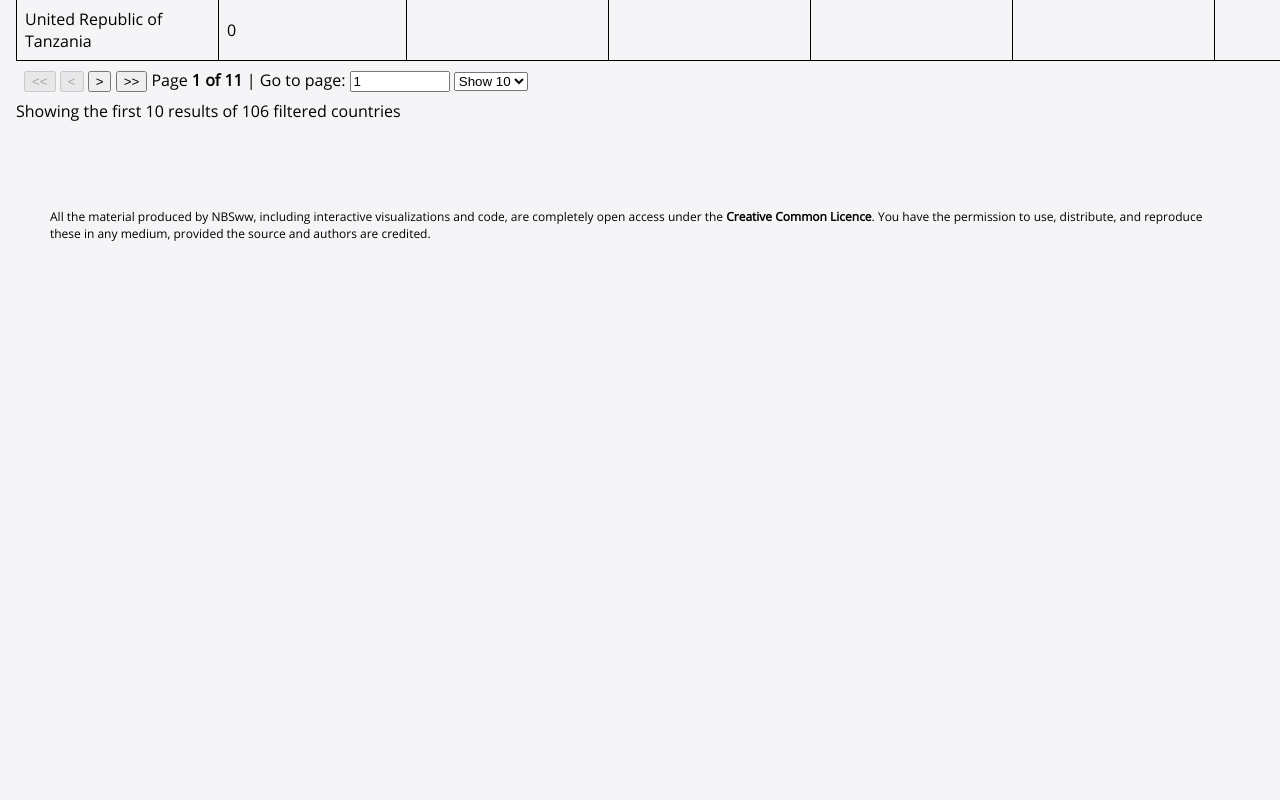
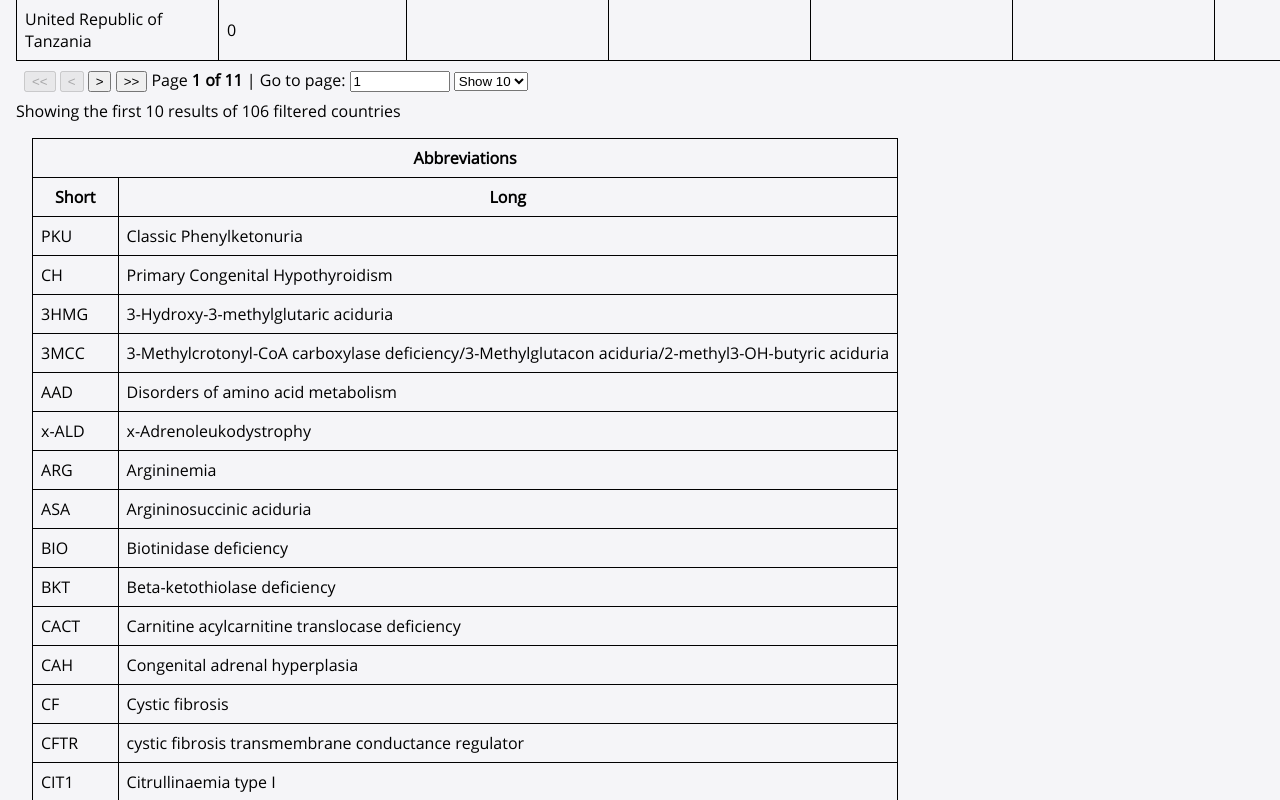
Before and after one commit to eselimnl/nbsww.org, a Next.js app: page /statistics in a window 1280 px wide. Shown: the part 640-1440 px from the top of the page. Before the commit the page ends 932 px from the top, so only its background shows below. Built offline with nearby package versions, Linux system fonts and the light colour scheme.

Commit message:
abbreveation_table

```diff
--- /dev/null
+++ b/components/abbr.json
@@ -0,0 +1,198 @@
+[
+  {
+    "short": "PKU",
+    "long": "Classic Phenylketonuria"
+  },
+  {
+    "short": "CH",
+    "long": "Primary Congenital Hypothyroidism"
+  },
+  {
+    "short": "3HMG",
+    "long": "3-Hydroxy-3-methylglutaric aciduria"
+  },
+  {
+    "short": "3MCC",
+    "long": "3-Methylcrotonyl-CoA carboxylase deficiency/3-Methylglutacon aciduria/2-methyl3-OH-butyric aciduria"
+  },
+  {
+    "short": "AAD",
+    "long": "Disorders of amino acid metabolism"
+  },
+  {
+    "short": "x-ALD",
+    "long": "x-Adrenoleukodystrophy"
+  },
+  {
+    "short": "ARG",
+    "long": "Argininemia"
+  },
+  {
+    "short": "ASA",
+    "long": "Argininosuccinic aciduria"
+  },
+  {
+    "short": "BIO",
+    "long": "Biotinidase deficiency"
+  },
+  {
+    "short": "BKT",
+    "long": "Beta-ketothiolase deficiency"
+  },
+  {
+    "short": "CACT",
+    "long": "Carnitine acylcarnitine translocase deficiency"
+  },
+  {
+    "short": "CAH",
+    "long": "Congenital adrenal hyperplasia"
+  },
+  {
+    "short": "CF",
+    "long": "Cystic fibrosis"
+  },
+  {
+    "short": "CFTR",
+    "long": "cystic fibrosis transmembrane conductance regulator"
+  },
+  {
+    "short": "CIT1",
+    "long": "Citrullinaemia type I"
+  },
+  {
+    "short": "CIT2",
+    "long": " Citrullinaemia type II"
+  },
+  {
+    "short": "CPT1",
+    "long": "Carnitine palmitoyltransferase deficiency type I"
+  },
+  {
+    "short": "CPT2",
+    "long": "Carnitine palmitoyltransferase type II-/Carnitine acylcarnitine transporter deficiency"
+  },
+  {
+    "short": "CUD",
+    "long": "Carnitine uptake defect"
+  },
+  {
+    "short": "FAOD",
+    "long": "Disorders of fatty acid metabolism"
+  },
+  {
+    "short": "G6PD",
+    "long": "Glucose-6-phophate dehydrogenase deficiency"
+  },
+  {
+    "short": "GA1",
+    "long": "Glutaric acidaemia type I"
+  },
+  {
+    "short": "GA2",
+    "long": "Glutaric acidaemia type II or multiple acyl coA dehydrogenase deficiency"
+  },
+  {
+    "short": "GAL",
+    "long": "Classical galactosaemia"
+  },
+  {
+    "short": "GALK",
+    "long": "Galactose kinase deficiency"
+  },
+  {
+    "short": "HCY",
+    "long": "Homocystinuria (CBS deficiency)"
+  },
+  {
+    "short": "HCSD",
+    "long": "Holocarboxylase synthetase deficiency"
+  },
+  {
+    "short": "Hemo",
+    "long": "Haemoglobinopathies"
+  },
+  {
+    "short": "HPLC",
+    "long": "High performance liquid chromatography"
+  },
+  {
+    "short": "IVA",
+    "long": "Isovaleric acidaemia (IVA)/2-Methylbutyrylglycinuria"
+  },
+  {
+    "short": "LCHAD",
+    "long": "Long-chain L-3-hydroxyacyl-CoA dehydrogenase deficiency/ Trifunctional :protein deficiency"
+  },
+  {
+    "short": "LSD",
+    "long": "Lysosomal storage disorder"
+  },
+  {
+    "short": "MAT I/III",
+    "long": "Methionine adenosyl transferase I/III deficiency"
+  },
+  {
+    "short": "MCAD",
+    "long": "Medium-chain acyl-CoA dehydrogenase deficiency"
+  },
+  {
+    "short": "MCD",
+    "long": "Multiple carboxylase deficiency"
+  },
+  {
+    "short": "MMA",
+    "long": "Methylmalonic acidaemia"
+  },
+  {
+    "short": "MSUD",
+    "long": "Maple Syrup Urine Disease"
+  },
+  {
+    "short": "PA",
+    "long": "Propionic acidaemia"
+  },
+  {
+    "short": "PKU/HPA",
+    "long": " Phenylketonuria/Hyperphenylalaninaemia"
+  },
+  {
+    "short": "RMD",
+    "long": "Remethylation disorders (methylenetetrahydrofolate reductase, methylcobalamine :deficiencies)"
+  },
+  {
+    "short": "SCD",
+    "long": "Sickle cell disease/thalassemia"
+  },
+  {
+    "short": "SCID",
+    "long": "Severe Combined Immunodeficiencies"
+  },
+  {
+    "short": "SCAD",
+    "long": "Short-chain acyl-CoA dehydrogenase deficiency"
+  },
+  {
+    "short": "SMA",
+    "long": "Spinal muscular atrophy"
+  },
+  {
+    "short": "TFP",
+    "long": "Trifunctional protein deficiency"
+  },
+  {
+    "short": "TYR1",
+    "long": "Tyrosinaemia type 1"
+  },
+  {
+    "short": "TYR2",
+    "long": "Tyrosinaemia type 2"
+  },
+  {
+    "short": "UDP",
+    "long": "UDP-galactose-4-epimerase deficiency"
+  },
+  {
+    "short": "VLCAD",
+    "long": "Very long-chain acyl-CoA dehydrogenase deficiency"
+  }
+]
--- /dev/null
+++ b/components/toggle.js
@@ -0,0 +1,98 @@
+import React from "react";
+import styled from "styled-components";
+import { useTable } from "react-table";
+import abbr_data from "./abbr.json";
+
+const Styles = styled.div`
+  padding: 1rem;
+  margin-left: auto;
+  margin-right: auto;
+  table {
+    border-spacing: 0;
+    border: 1px solid black;
+
+    tr {
+      :last-child {
+        td {
+          border-bottom: 0;
+        }
+      }
+    }
+
+    th,
+    td {
+      margin: 0;
+      padding: 0.5rem;
+      border-bottom: 1px solid black;
+      border-right: 1px solid black;
+
+      :last-child {
+        border-right: 0;
+      }
+    }
+  }
+`;
+
+function Table({ columns, data }) {
+  // Use the state and functions returned from useTable to build your UI
+  const { getTableProps, getTableBodyProps, headerGroups, rows, prepareRow } =
+    useTable({
+      columns,
+      data,
+    });
+
+  // Render the UI for your table
+  return (
+    <table {...getTableProps()}>
+      <thead>
+        {headerGroups.map((headerGroup) => (
+          <tr {...headerGroup.getHeaderGroupProps()}>
+            {headerGroup.headers.map((column) => (
+              <th {...column.getHeaderProps()}>{column.render("Header")}</th>
+            ))}
+          </tr>
+        ))}
+      </thead>
+      <tbody {...getTableBodyProps()}>
+        {rows.map((row, i) => {
+          prepareRow(row);
+          return (
+            <tr {...row.getRowProps()}>
+              {row.cells.map((cell) => {
+                return <td {...cell.getCellProps()}>{cell.render("Cell")}</td>;
+              })}
+            </tr>
+          );
+        })}
+      </tbody>
+    </table>
+  );
+}
+
+function Abbr() {
+  const columns = React.useMemo(() => [
+    {
+      Header: "Abbreviations",
+      columns: [
+        {
+          Header: "Short",
+          accessor: "short",
+        },
+        {
+          Header: "Long",
+          accessor: "long",
+        },
+      ],
+    },
+  ]);
+
+  const data = React.useMemo(() => abbr_data, []);
+
+  return (
+    <Styles>
+      <Table columns={columns} data={data} />
+    </Styles>
+  );
+}
+
+export default Abbr;
--- a/package.json
+++ b/package.json
@@ -33,6 +33,7 @@
     "react-table": "latest",
     "react-table-css-unit": "^0.1.1",
     "react-tooltip": "^4.2.21",
+    "reactstrap": "^9.0.1",
     "regenerator-runtime": "^0.13.9",
     "serialize": "^0.1.3",
     "styled-components": "^5.3.3",
--- a/pages/statistics.js
+++ b/pages/statistics.js
@@ -1,5 +1,6 @@
 import React from "react";
 import styled from "styled-components";
+import Abbr from "../components/toggle";
 import {
   useTable,
   useFilters,
@@ -299,6 +300,7 @@ function Table({ columns, data }) {
 
   return (
     <>
+      <>
         <pre></pre>
         <table {...getTableProps()}>
           <thead>
@@ -308,7 +310,9 @@ function Table({ columns, data }) {
                   <th {...column.getHeaderProps()}>
                     {column.render("Header")}
                     {/* Render the columns filter UI */}
-                  <div>{column.canFilter ? column.render("Filter") : null}</div>
+                    <div>
+                      {column.canFilter ? column.render("Filter") : null}
+                    </div>
                   </th>
                 ))}
               </tr>
@@ -357,7 +361,10 @@ function Table({ columns, data }) {
           <button onClick={() => nextPage()} disabled={!canNextPage}>
             {">"}
           </button>{" "}
-        <button onClick={() => gotoPage(pageCount - 1)} disabled={!canNextPage}>
+          <button
+            onClick={() => gotoPage(pageCount - 1)}
+            disabled={!canNextPage}
+          >
             {">>"}
           </button>{" "}
           <span>
@@ -392,7 +399,12 @@ function Table({ columns, data }) {
           </select>
         </div>
         <div>
-        Showing the first {pageSize} results of {rows.length} filtered countries
+          Showing the first {pageSize} results of {rows.length} filtered
+          countries
+        </div>
+      </>
+      <div>
+        <Abbr />
       </div>
     </>
   );
--- a/styles/Footer.module.css
+++ b/styles/Footer.module.css
@@ -3,7 +3,7 @@
   flex-direction: column;
   justify-content: center;
   margin: auto;
-  margin-top: 20px;
+  margin-top: 400px;
   align-items: center;
   max-width: 1380px !important;
   padding: 50px;
```
Also changed, not shown: 1 other file (tests, documents, lock files or other folders). Lines whose indentation alone changed are shown as unchanged.
